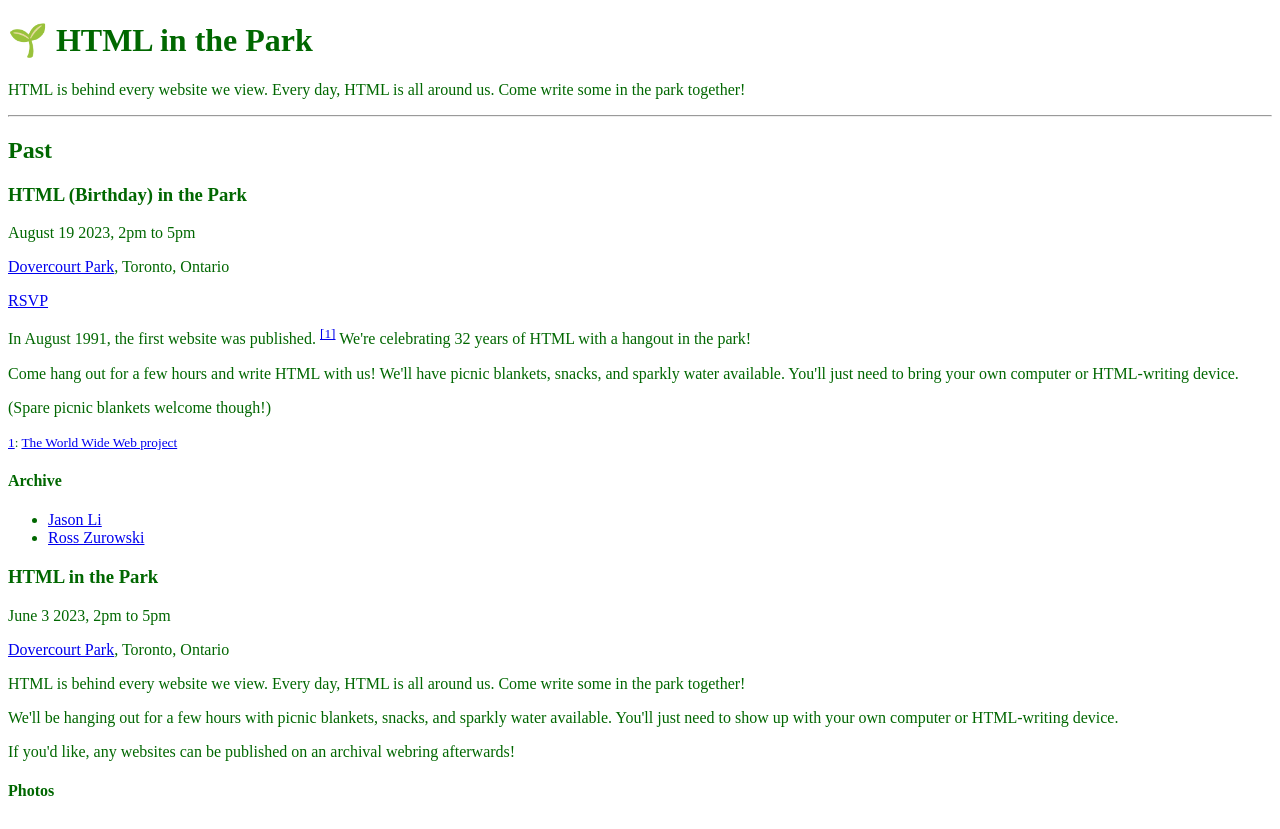
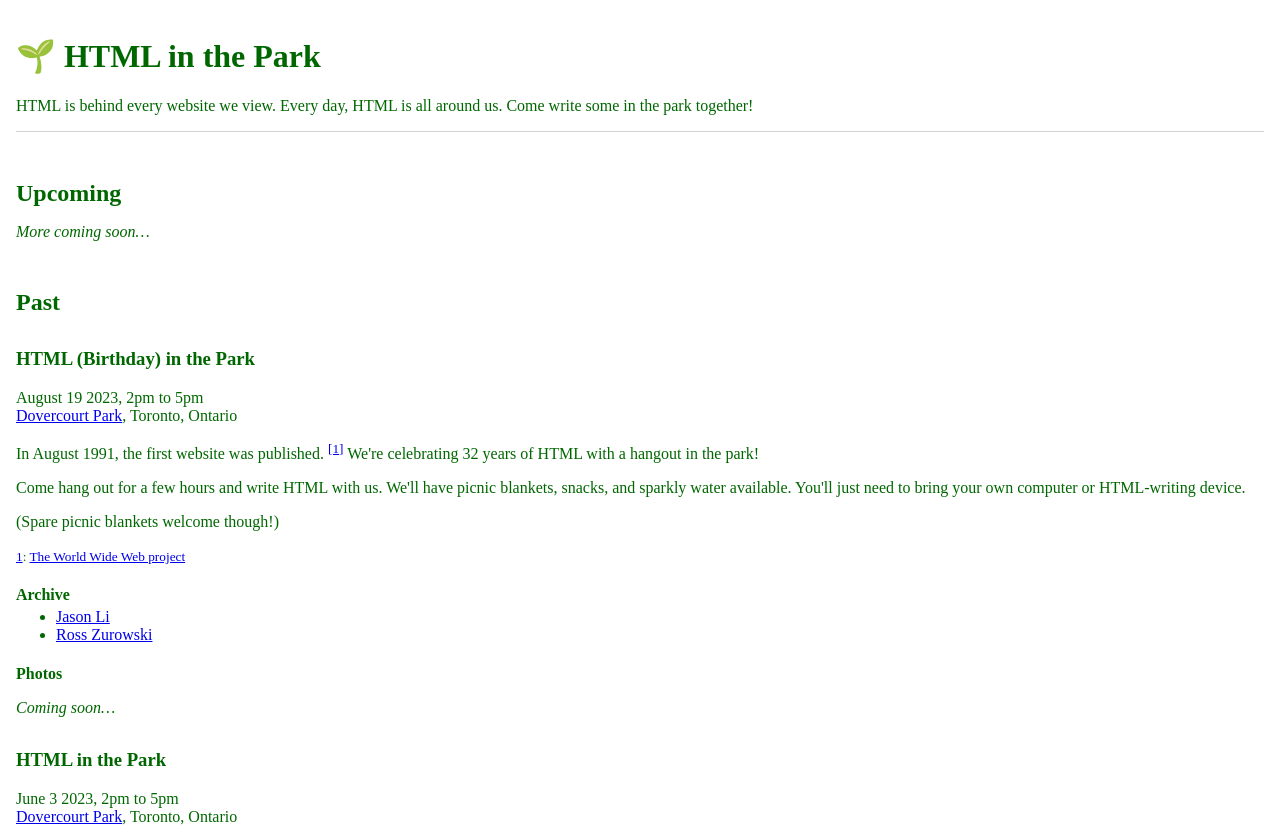
Before and after one commit to garrying/html.green, a plain HTML site: page index.html in a window 1280 px wide. Shown: the top 829 px of the page. Drawn offline with Linux system fonts and the light colour scheme.

Commit message:
A little bit more page structure

```diff
--- a/css/style.css
+++ b/css/style.css
@@ -2,12 +2,45 @@ html {
   color: #006700;
 }
 
+html, body {
+  padding: 0;
+  margin: 0;
+}
+
+.container {
+  max-width: 1600px;
+  padding: 1rem;
+  margin-left: auto;
+  margin-right: auto;
+}
+
 .grid {
   display: grid;
-  max-width: 1185px;
-  grid-template-columns: repeat(auto-fill, 374px);
+  grid-template-columns: repeat(auto-fill, 380px);
   justify-items: center;
   align-items: center;
+}
+
+h2 {
+  margin-top: 3rem;
+  margin-bottom: 1rem;
+}
+
+h3 {
+  margin-top: 2rem;
+}
+
+h4 {
+  margin-bottom: 0.25rem;
+}
+
+ul {
+  margin-top: 0;
+}
+
+hr {
+  border: 0;
+  border-top: 1px solid lightgray;
 }
 
 img {
@@ -27,7 +60,7 @@ a[target="_blank"] img {
   background-color: #ffff00;
 }
 
-@media screen and (max-width: 375px) {
+@media screen and (max-width: 550px) {
   .grid {
     grid-template-columns: repeat(auto-fill, 100%);
   }
--- a/index.html
+++ b/index.html
@@ -36,17 +36,23 @@
   </head>
 
   <body>
+    <div class="container">
+      <header>
         <h1>🌱 HTML in the Park</h1>
         <p>HTML is behind every website we view. Every day, HTML is all around us. Come write some in the park together!</p>
+      </header>
       <hr>
+      <h2>Upcoming</h2>
+      <p><i>More coming soon…</i></p>
       <h2>Past</h2>
       <article>
         <h3>HTML (Birthday) in the Park</h3>
-      <p><time datetime="2023-08-19T14:00-04:00">August 19 2023, 2pm to 5pm</time></p>
-      <p><a href="https://goo.gl/maps/fyozP5123jkZc9V5A" target="_blank">Dovercourt Park</a>, Toronto, Ontario</p>
-      <p><a href="https://lu.ma/html-birthday-in-the-park" target="_blank">RSVP</a></p>
+        <p>
+          <time datetime="2023-08-19T14:00-04:00">August 19 2023, 2pm to 5pm</time><br>
+          <a href="https://goo.gl/maps/fyozP5123jkZc9V5A" target="_blank">Dovercourt Park</a>, Toronto, Ontario
+        </p>
         <p>In August 1991, the first website was published. <sup class="reference" id="ref1_note"><a href="#ref1">[1]</a></sup> We're celebrating 32 years of HTML with a hangout in the park!</p>
-      <p>Come hang out for a few hours and write HTML with us! We'll have picnic blankets, snacks, and sparkly water available. You'll just need to bring your own computer or HTML-writing device.</p>
+        <p>Come hang out for a few hours and write HTML with us. We'll have picnic blankets, snacks, and sparkly water available. You'll just need to bring your own computer or HTML-writing device.</p>
         <p>(Spare picnic blankets welcome though!)</p>
         <p>
           <small class="reference" id="ref1">
@@ -60,11 +66,17 @@
             <li><a href="/archive/2023-08/ross/">Ross Zurowski</a></li>
           </ul>
         </section>
+        <section>
+          <h4>Photos</h4>
+          <p><i>Coming soon…</i></p>
+        </section>
       </article>
       <article>
         <h3>HTML in the Park</h3>
-      <p><time datetime="2023-06-03T14:00-17:00">June 3 2023, 2pm to 5pm</time></p>
-      <p><a href="https://goo.gl/maps/fyozP5123jkZc9V5A" target="_blank">Dovercourt Park</a>, Toronto, Ontario</p>
+        <p>
+          <time datetime="2023-06-03T14:00-17:00">June 3 2023, 2pm to 5pm</time><br>
+          <a href="https://goo.gl/maps/fyozP5123jkZc9V5A" target="_blank">Dovercourt Park</a>, Toronto, Ontario
+        </p>
         <p>HTML is behind every website we view. Every day, HTML is all around us. Come write some in the park together!</p>
         <p>We'll be hanging out for a few hours with picnic blankets, snacks, and sparkly water available. You'll just need to show up with your own computer or HTML-writing device.</p>
         <p>If you'd like, any websites can be published on an archival webring afterwards!</p>
@@ -161,5 +173,6 @@
           Tkaronto is situated on land that is the traditional territory of many nations including the Mississaugas of the Credit, the Anishnabeg, the Chippewa, the Haudenosaunee and the Wendat peoples and is now home to many diverse First Nations, Inuit and Métis peoples. We honor the sovereignty of the Indigenous people and nations whose land we live, work and play on. The territory was the subject of the Dish With One Spoon Wampum Belt Covenant, an agreement between the Anishinaabek and Haudenosaunee people and allied nations to collectively share and care for the resources around the Great Lakes.
         </p>
       </details>
+    </div>
   </body>
 </html>
```
Lines whose indentation alone changed are shown as unchanged.
